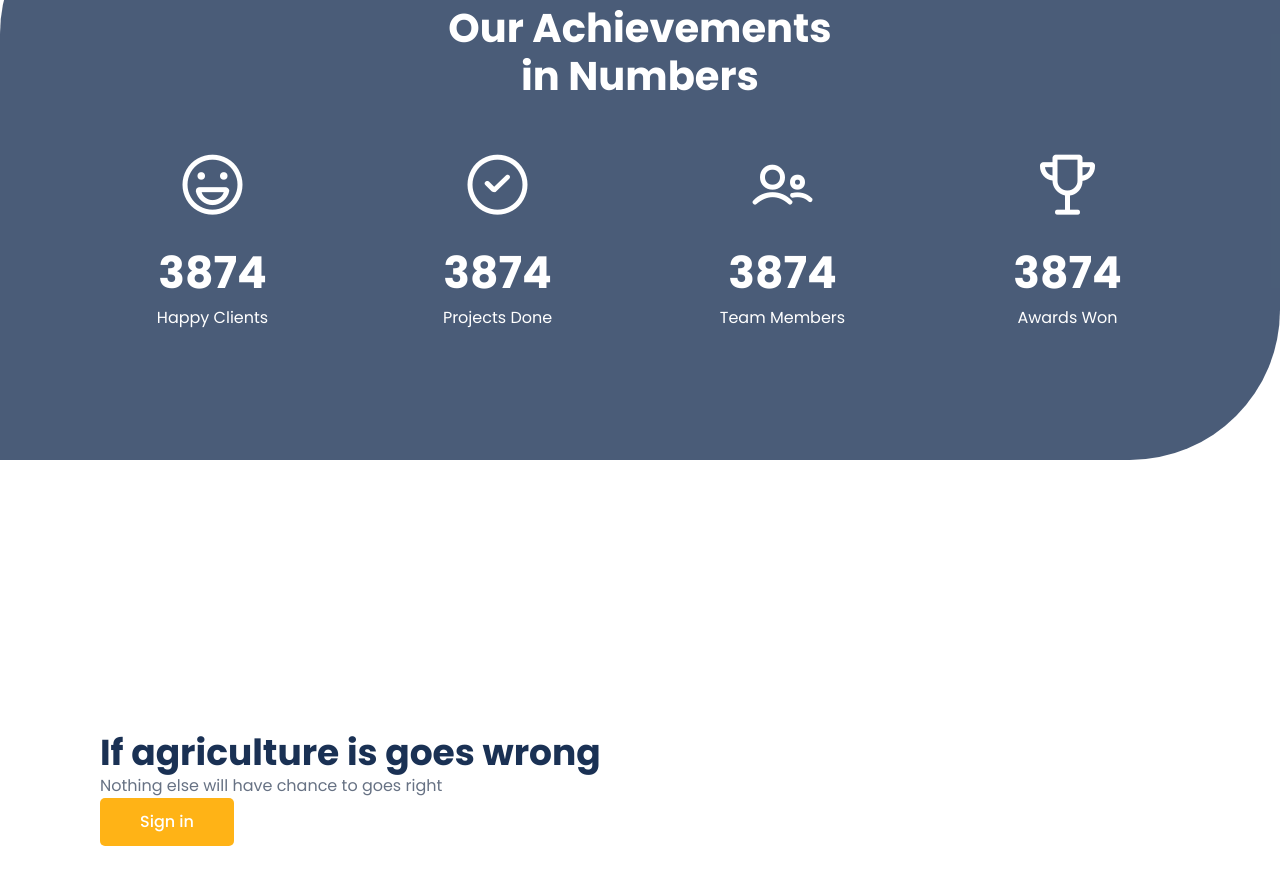
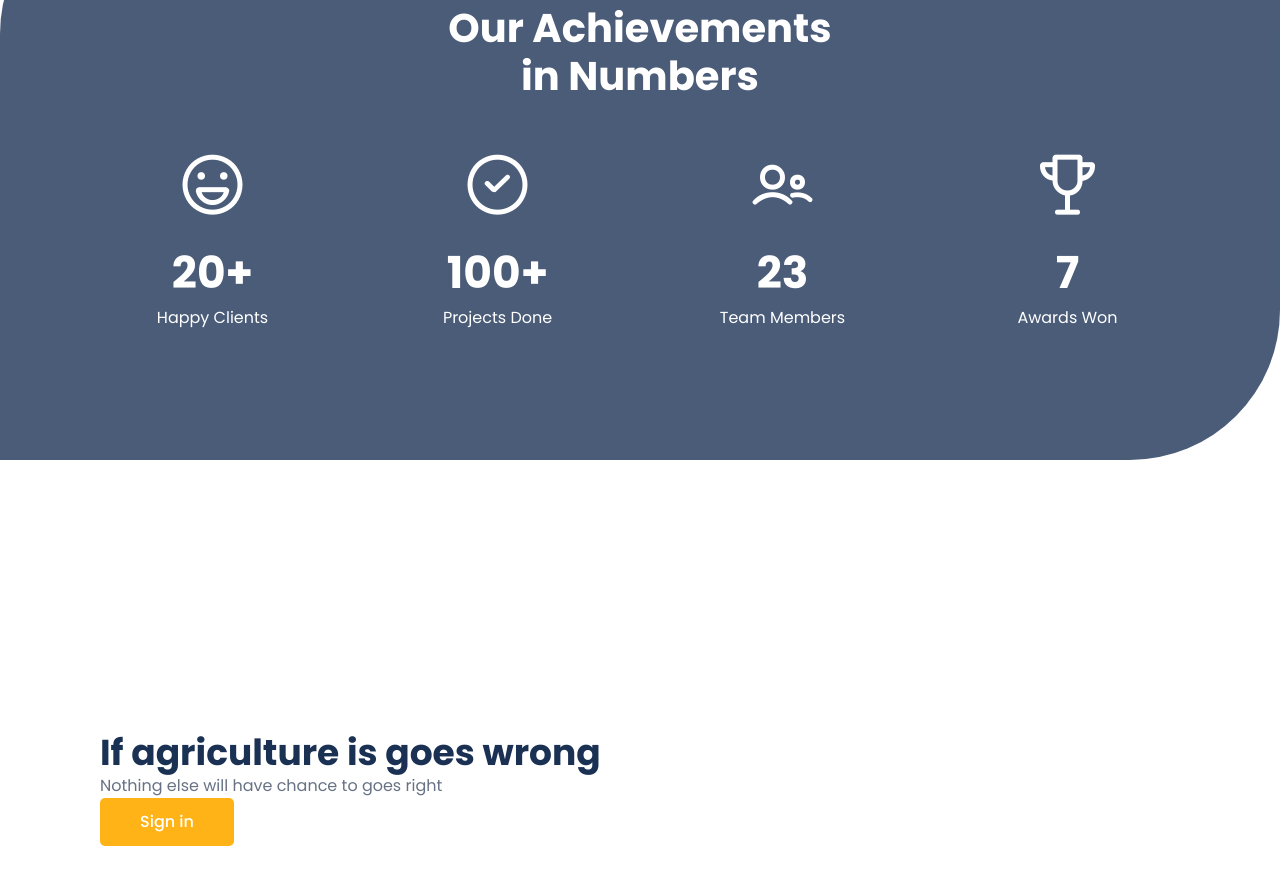
Before and after one commit to aeccseict/Pedia-Tech, a plain HTML site: page index.html in a window 1280 px wide. Shown: the part 4285-5169 px from the top of the page. Drawn offline with Linux system fonts and the light colour scheme.

Commit message:
Update index.html

```diff
--- a/index.html
+++ b/index.html
@@ -322,7 +322,7 @@
                             <i class="lni lni-happy"></i>
                         </div>
                         <div class="counter_content">
-                            <span>3874</span>
+                            <span>20+</span>
                             <p>Happy Clients</p>
                         </div>
                     </div> <!-- single counter -->
@@ -333,7 +333,7 @@
                             <i class="lni lni-checkmark-circle"></i>
                         </div>
                         <div class="counter_content">
-                            <span>3874</span>
+                            <span>100+</span>
                             <p>Projects Done</p>
                         </div>
                     </div> <!-- single counter -->
@@ -344,7 +344,7 @@
                             <i class="lni lni-users"></i>
                         </div>
                         <div class="counter_content">
-                            <span>3874</span>
+                            <span>23</span>
                             <p>Team Members</p>
                         </div>
                     </div> <!-- single counter -->
@@ -355,7 +355,7 @@
                             <i class="lni lni-cup"></i>
                         </div>
                         <div class="counter_content">
-                            <span>3874</span>
+                            <span>7</span>
                             <p>Awards Won</p>
                         </div>
                     </div> <!-- single counter -->
```
